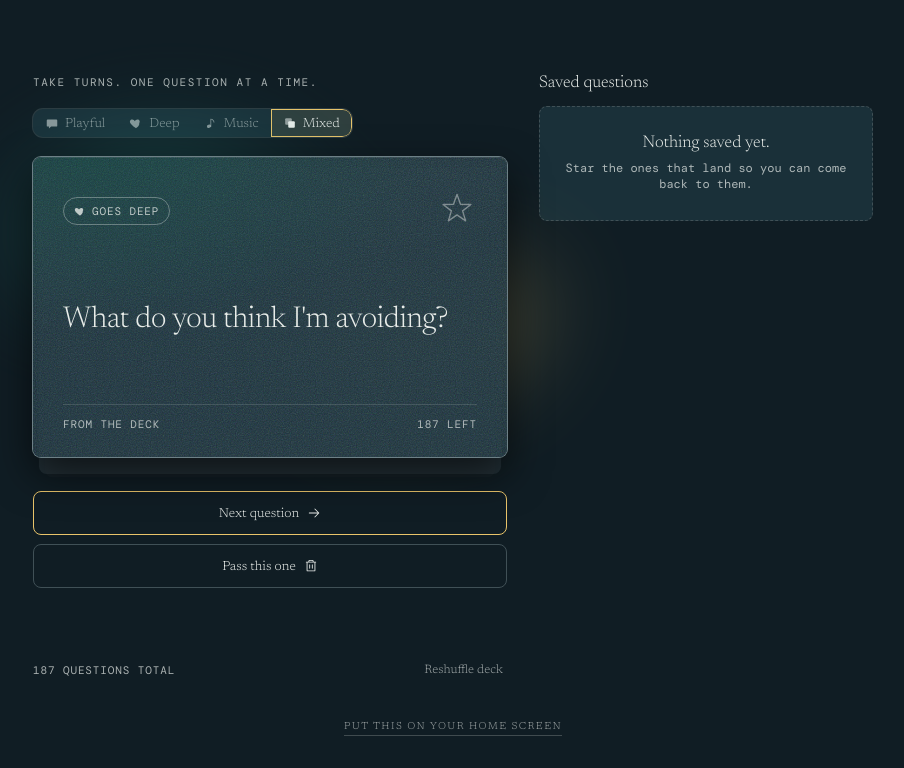
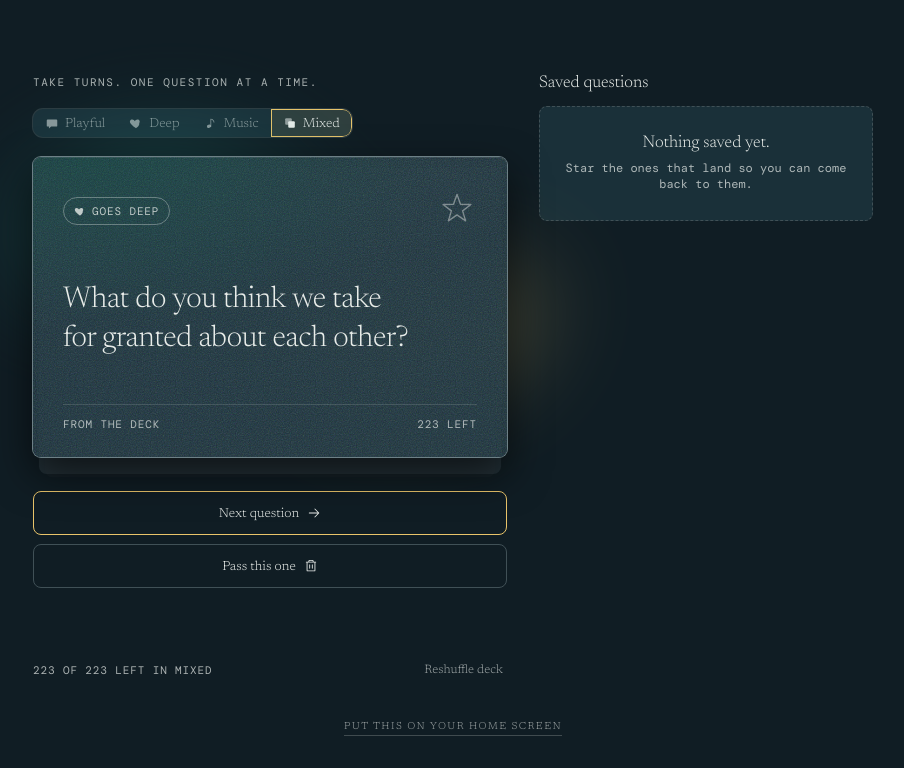
Before and after one commit to sdiasuez11/question-deck, a plain HTML site: page index.html in a window 1280 px wide. Shown: the whole page, without its empty margins (187-1091 px from the left). Drawn offline with Linux system fonts and the light colour scheme.

Commit message:
add 36 questions and a per-filter progress counter
Grows the two thinnest pools: Music 33 to 57, Deep 86 to 110 (mixed 187 to
223). Deep music questions count toward both, so they do double duty.
Appended after index 186 so existing array-index ids stay stable.

Replaces the static 'N questions total' with '24 of 57 left in Music', so a
filter running dry is visible instead of reading as repetition. Passing a
question shrinks both halves, since it leaves the deck for good. Hoists the
vibe label list to a VIBES const rather than duplicating it.

No change to draw(): it already samples without replacement. Simulated
4000 full cycles per filter, every question appears exactly once per cycle
(chi-square 0.0 against uniform on all four).

```diff
--- a/index.html
+++ b/index.html
@@ -477,7 +477,43 @@ const RAW = [
 ["What song would you play to explain how you're feeling right now, if words weren't an option?","deep","music"],
 ["What's a song that changed how you saw your own life the first time you really heard it?","deep","music"],
 ["What music was playing during a moment you'd like to relive exactly as it was?","deep","music"],
-["What song do you think tells the truth about us, even the parts we don't say out loud?","deep","music"]
+["What song do you think tells the truth about us, even the parts we don't say out loud?","deep","music"],
+["What album do you put on when you're cooking and want the night to go well?","playful","music"],
+["What song would you refuse to let me skip in the car?","playful","music"],
+["Which artist's whole catalog could you defend in an argument with a stranger?","playful","music"],
+["What's a song you loved before everyone else did, and did that ruin it?","playful","music"],
+["What's the pettiest reason you've ever turned off a song someone else picked?","playful","music"],
+["What song do you think I secretly like more than I admit?","playful","music"],
+["If we made a road trip playlist with no rules, what's track one?","playful","music"],
+["What's the most embarrassing concert you've ever paid money for?","playful","music"],
+["What song makes you drive faster without noticing?","playful","music"],
+["What artist would you rather see in a tiny room than an arena?","playful","music"],
+["What song have you ruined for yourself by overplaying it?","playful","music"],
+["What feature verse do you think outshines the whole song?","playful","music"],
+["What song got you through something you didn't talk about at the time?","deep","music"],
+["What music do you avoid because of who it reminds you of?","deep","music"],
+["What song makes you think about your mother?","deep","music"],
+["What did you listen to when you were figuring out who you wanted to be?","deep","music"],
+["What's a lyric that describes something about you that you've never said directly?","deep","music"],
+["What song would you want our kids to know we loved?","deep","music"],
+["What music takes you back to a version of yourself you miss?","deep","music"],
+["What song have you cried to and never told anyone about?","deep","music"],
+["What did you have on repeat the year before we met?","deep","music"],
+["What song feels like home in a way you can't explain?","deep","music"],
+["What music do you put on when you need to think something through?","deep","music"],
+["What album could you play start to finish and feel like it knows you?","deep","music"],
+["What do you think I'd be surprised to learn you worry about?","deep"],
+["What part of your day do you wish I could see for myself?","deep"],
+["When have you felt most proud to be with me?","deep"],
+["What's something you've stopped asking me for?","deep"],
+["What's a moment recently where you needed me and didn't say so?","deep"],
+["What's a way your family shaped you that you're still deciding how to feel about?","deep"],
+["What do you want more of in our life that money can't buy?","deep"],
+["What's a version of our future you think about but haven't said out loud?","deep"],
+["What's a truth about yourself you've only recently been able to admit?","deep"],
+["What's a responsibility you're carrying that you never agreed to take on?","deep"],
+["What do you think you'll regret if we don't change it?","deep"],
+["What's something about getting older together that you're looking forward to?","deep"]
 ];
 
 const BASE = RAW.map((r, i) => ({ id: "b" + i, text: r[0], vibe: r[1], topic: r[2] || null }));
@@ -536,6 +572,17 @@ function matches(q, v) {
   if (v === "mixed") return true;
   if (v === "music") return q.topic === "music";
   return q.vibe === v;
+}
+
+const VIBES = [["playful", "Playful"], ["deep", "Deep"], ["music", "Music"], ["mixed", "Mixed"]];
+
+function vibeLabel(v) {
+  const hit = VIBES.filter(o => o[0] === v)[0];
+  return hit ? hit[1] : v;
+}
+
+function poolTotal() {
+  return all().filter(q => matches(q, state.vibe) && state.retired.indexOf(q.id) === -1).length;
 }
 
 function pool(excludeId) {
@@ -792,8 +839,7 @@ const el = id => document.getElementById(id);
 const esc = s => s.replace(/&/g, "&amp;").replace(/</g, "&lt;").replace(/>/g, "&gt;");
 
 function renderVibes() {
-  const opts = [["playful", "Playful"], ["deep", "Deep"], ["music", "Music"], ["mixed", "Mixed"]];
-  el("vibes").innerHTML = opts.map(o =>
+  el("vibes").innerHTML = VIBES.map(o =>
     '<label class="seg-opt">' +
       '<input type="radio" name="qd-vibe" data-v="' + o[0] + '"' + (state.vibe === o[0] ? " checked" : "") + ' />' +
       SEG_ICONS[o[0]] + o[1] +
@@ -889,9 +935,8 @@ function render() {
     } else {
       el("note").textContent = note;
     }
-    el("counter").textContent = CAN_GENERATE
-      ? state.generated.length + " written for you"
-      : all().length + " questions total";
+    el("counter").textContent = (pool(null).length + (current ? 1 : 0)) +
+      " of " + poolTotal() + " left in " + vibeLabel(state.vibe);
   }
   if (savedVisible) renderSaved();
 }
```
